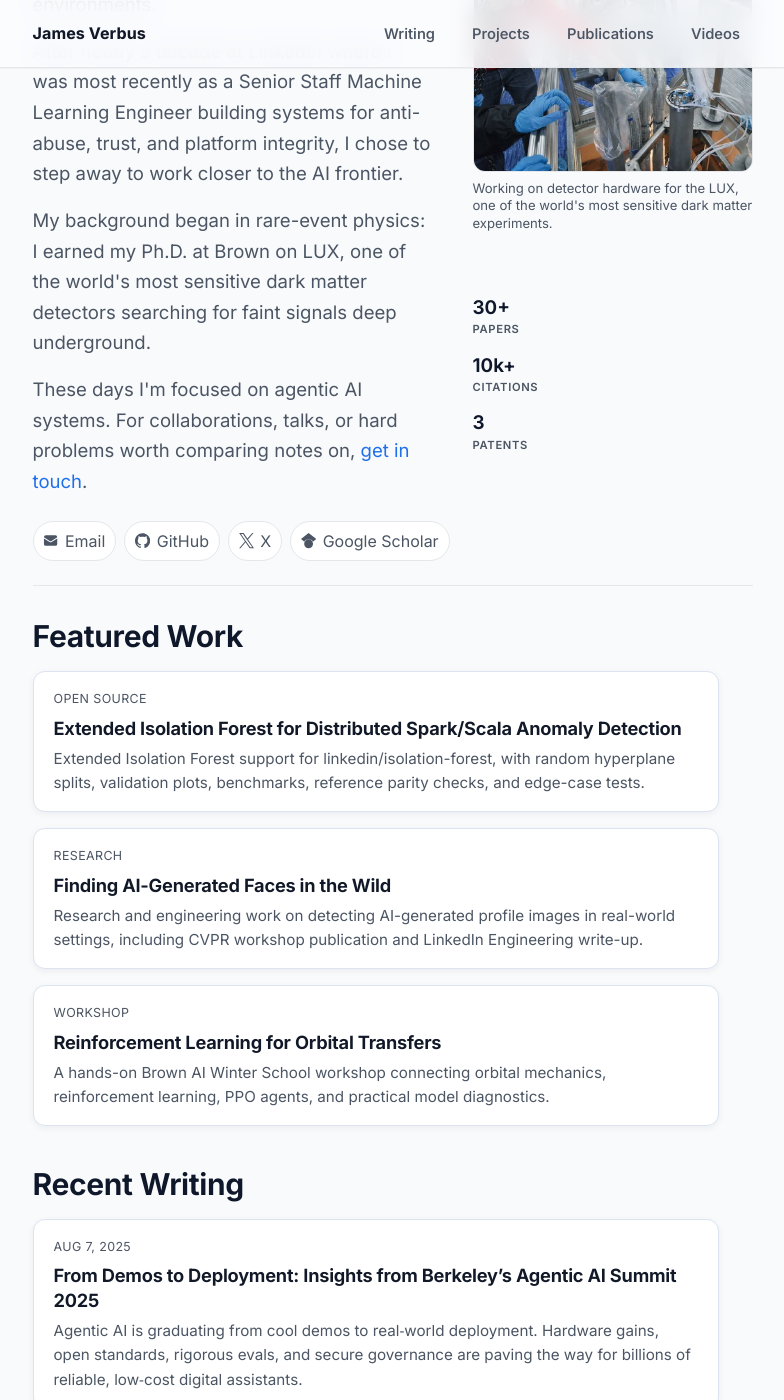
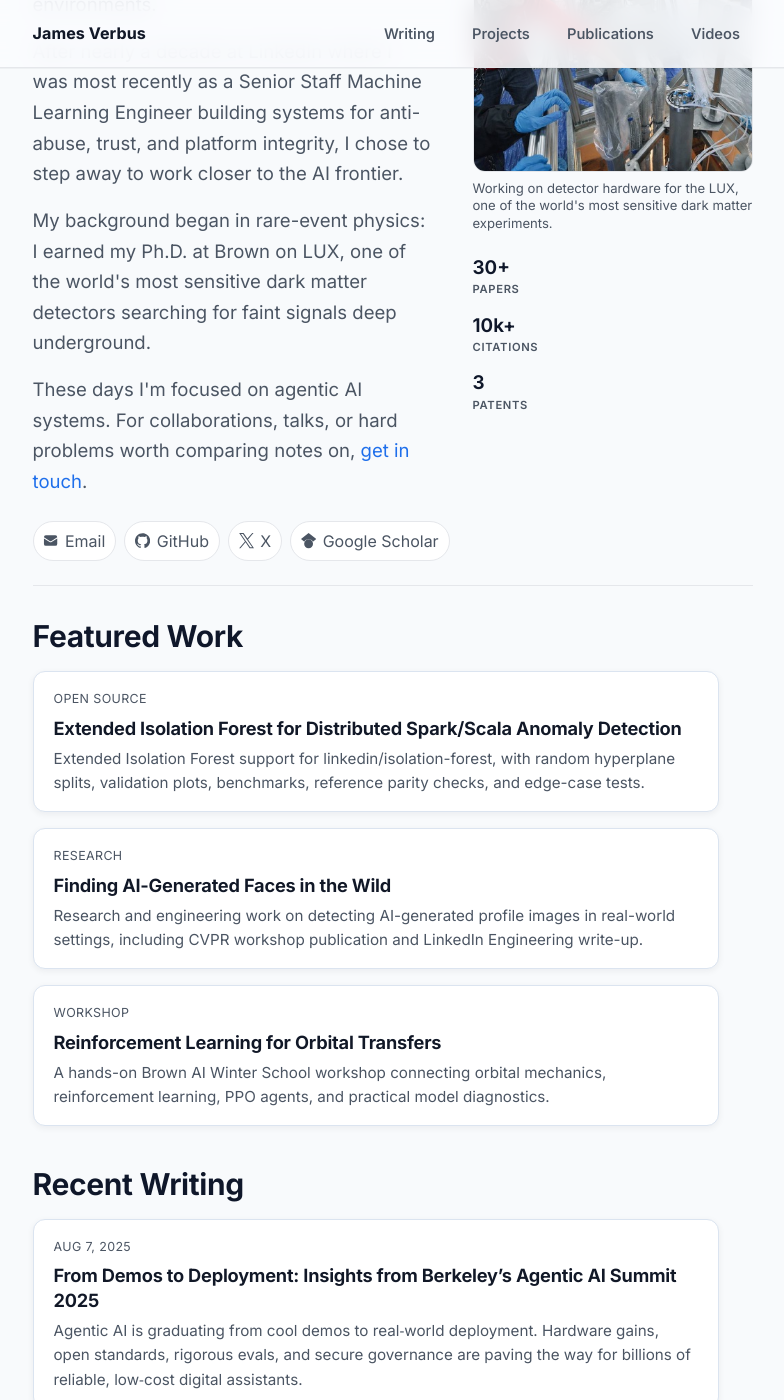
Before and after one commit to jverbus/jverbus.github.io, a Jekyll site: the page built from index.md, in a window 1280 px wide and 1400 px high, scrolled down 232 px. Shown: the whole window, without its empty margins (240-1024 px from the left). Built offline with Jekyll 4.4.1, drawn with Linux system fonts in a browser that asks for light colours.

Commit message:
Fix hero caption-to-stats gap and pipe rendering in RL post
- Group the hero photo and stats in a single side-column container
  so grid height distribution no longer opens a dead zone between
  the caption and the stats; gap is now a fixed 24px and mobile
  groups stats directly under the photo
- Escape the pipes in |dv| so kramdown stops parsing the Diagnostics
  bullet as a table
- Bump CSS cache-buster to loop32

Co-Authored-By: Claude Fable 5 <noreply@anthropic.com>

```diff
--- a/_includes/site/head.html
+++ b/_includes/site/head.html
@@ -164,6 +164,6 @@
   <link rel="icon" type="image/x-icon" href="{{ '/favicon.ico' | relative_url }}">
   <link rel="apple-touch-icon" sizes="180x180" href="{{ '/assets/images/apple-touch-icon.png' | relative_url }}">
   <link rel="preload" href="{{ '/assets/fonts/inter-latin-wght-normal.woff2' | relative_url }}" as="font" type="font/woff2" crossorigin>
-  <link href="{{ '/assets/css/modern.css' | relative_url | escape }}?v=loop31" rel="stylesheet" media="all">
+  <link href="{{ '/assets/css/modern.css' | relative_url | escape }}?v=loop32" rel="stylesheet" media="all">
   <link rel="alternate" type="application/atom+xml" title="{{ site.title | escape }}" href="{{ '/atom.xml' | absolute_url | escape }}">
 </head>
--- a/assets/css/modern.css
+++ b/assets/css/modern.css
@@ -676,8 +676,7 @@ h2.post-year-heading:first-of-type {
   display: grid;
   grid-template-columns: minmax(0, 1fr) 280px;
   grid-template-areas:
-    "copy photo"
-    "copy stats"
+    "copy side"
     "contact contact";
   column-gap: var(--space-10);
   row-gap: var(--space-6);
@@ -711,8 +710,12 @@ h2.post-year-heading:first-of-type {
   line-height: 1.65;
 }
 
+.home-hero-side {
+  grid-area: side;
+  min-width: 0;
+}
+
 .home-hero-photo {
-  grid-area: photo;
   width: 100%;
   max-width: 100%;
   margin: 0;
@@ -790,7 +793,7 @@ h2.post-year-heading:first-of-type {
 }
 
 .home-hero .proof-strip {
-  grid-area: stats;
+  margin-top: var(--space-6);
 }
 
 .proof-strip li {
@@ -1379,10 +1382,6 @@ h3:hover .heading-anchor,
 
   .home-contact {
     margin-top: var(--space-8);
-  }
-
-  .home-hero .proof-strip {
-    margin-top: var(--space-6);
   }
 
   .proof-strip {
--- a/index.md
+++ b/index.md
@@ -18,10 +18,17 @@ hide_title: true
     <p class="home-lede">My background began in rare-event physics: I earned my Ph.D. at Brown on LUX, one of the world's most sensitive dark matter detectors searching for faint signals deep underground.</p>
     <p class="home-lede">These days I'm focused on agentic AI systems. For collaborations, talks, or hard problems worth comparing notes on, <a href="mailto:james.verbus@gmail.com">get in touch</a>.</p>
   </div>
-  <figure class="home-hero-photo">
-    <img src="{{ '/assets/images/jverbus_lux_detector.jpg' | relative_url }}" srcset="{{ '/assets/images/jverbus_lux_detector-400.jpg' | relative_url }} 400w, {{ '/assets/images/jverbus_lux_detector.jpg' | relative_url }} 800w" sizes="(max-width: 760px) calc(100vw - 2rem), 400px" alt="James Verbus working on the LUX dark matter detector" width="800" height="800" loading="eager" decoding="async" fetchpriority="high">
-    <figcaption>Working on detector hardware for the LUX, one of the world's most sensitive dark matter experiments.</figcaption>
-  </figure>
+  <div class="home-hero-side">
+    <figure class="home-hero-photo">
+      <img src="{{ '/assets/images/jverbus_lux_detector.jpg' | relative_url }}" srcset="{{ '/assets/images/jverbus_lux_detector-400.jpg' | relative_url }} 400w, {{ '/assets/images/jverbus_lux_detector.jpg' | relative_url }} 800w" sizes="(max-width: 760px) calc(100vw - 2rem), 400px" alt="James Verbus working on the LUX dark matter detector" width="800" height="800" loading="eager" decoding="async" fetchpriority="high">
+      <figcaption>Working on detector hardware for the LUX, one of the world's most sensitive dark matter experiments.</figcaption>
+    </figure>
+    <ul class="proof-strip" aria-label="Research highlights">
+      <li><a href="https://scholar.google.com/citations?user=_ksEziAAAAAJ"><strong>30+</strong> papers</a></li>
+      <li><a href="https://scholar.google.com/citations?user=_ksEziAAAAAJ"><strong>10k+</strong> citations</a></li>
+      <li><a href="{{ '/publications/#patents' | relative_url }}"><strong>3</strong> patents</a></li>
+    </ul>
+  </div>
   <div class="home-contact" id="contact" aria-label="Contact links">
     <ul class="contact-list">
       <li><a href="mailto:james.verbus@gmail.com">{% include site/icons/email.svg %} Email</a></li>
@@ -30,11 +37,6 @@ hide_title: true
       <li><a href="https://scholar.google.com/citations?user=_ksEziAAAAAJ">{% include site/icons/google-scholar.svg %} Google Scholar</a></li>
     </ul>
   </div>
-  <ul class="proof-strip" aria-label="Research highlights">
-    <li><a href="https://scholar.google.com/citations?user=_ksEziAAAAAJ"><strong>30+</strong> papers</a></li>
-    <li><a href="https://scholar.google.com/citations?user=_ksEziAAAAAJ"><strong>10k+</strong> citations</a></li>
-    <li><a href="{{ '/publications/#patents' | relative_url }}"><strong>3</strong> patents</a></li>
-  </ul>
 </section>
 
 <section class="home-section" aria-labelledby="featured-work-heading">
```
Also changed, not shown: _posts/2026-01-09-brown-physics-ai-winter-school-workshop.md (+1 -1 lines).
